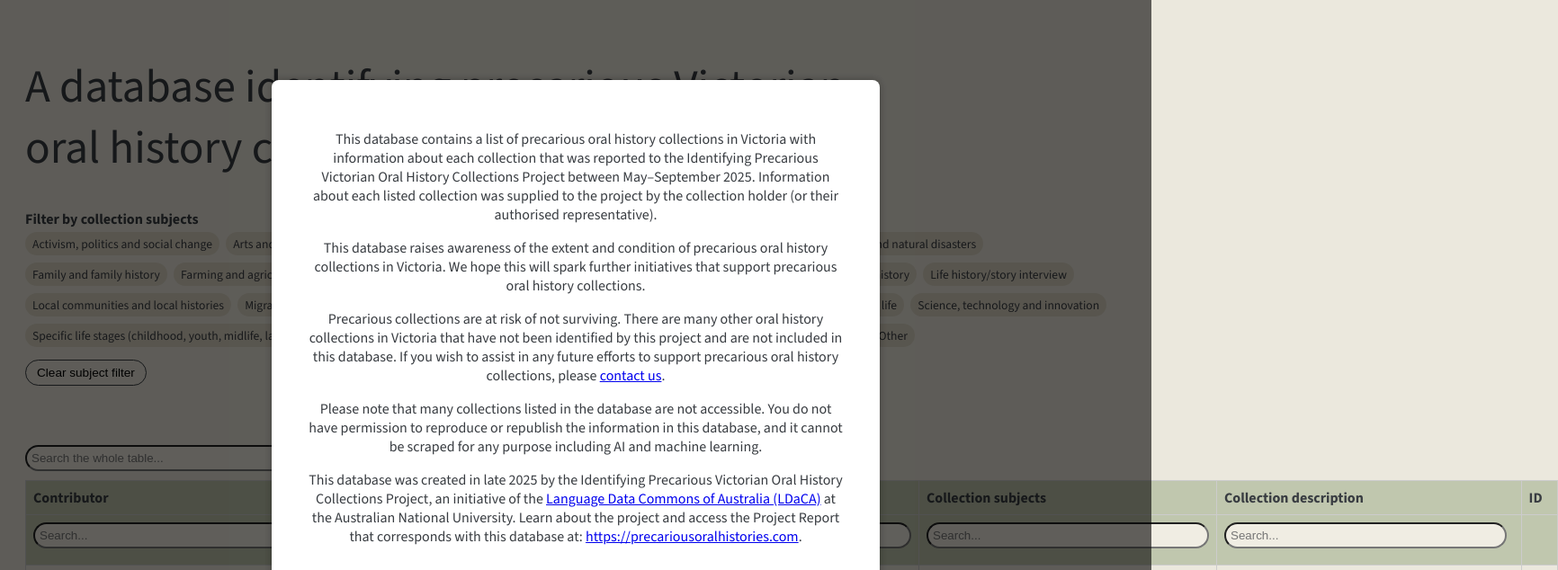
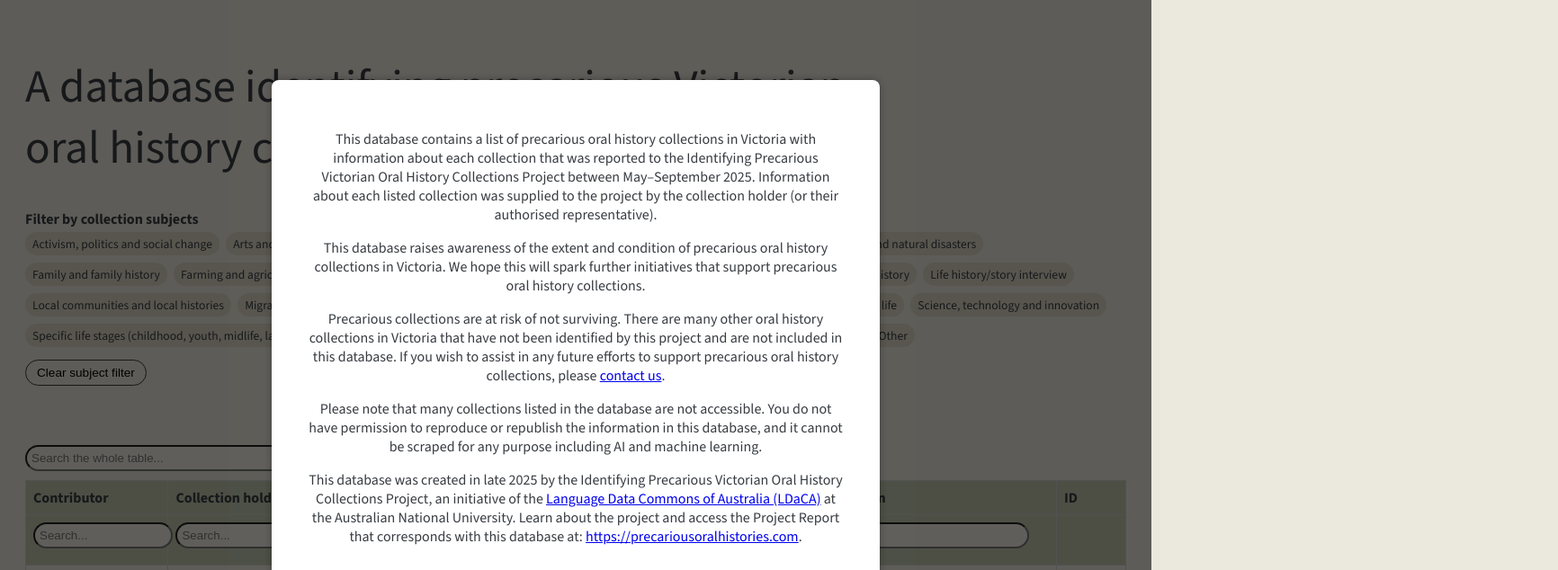
Before and after one commit to ladyofcode/precarious-oral-histories-searchable-table, a plain HTML site: page table/index.html in a window 1280 px wide. Shown: the top 634 px of the page at 90% size, 1732 px wide, since content can reach past the window. Drawn offline with nearby package versions, Linux system fonts and the light colour scheme.

Commit message:
fix overflow on desktop

```diff
--- a/table/styles.css
+++ b/table/styles.css
@@ -30,14 +30,20 @@ h1 {
 input[type="text"] {
     margin-bottom: 10px;
     padding: 5px;
-    width: 300px;
+    width: 100%;
+    max-width: 300px;
     border-radius: var(--radius-pill);
     background-color: var(--clr-brown-wash-light);
+}
+
+.col-filter {
+  width: 100% !important;
 }
 table { border-collapse: collapse; width: 100%; }
 th, td { border: 1px solid var(--clr-border); padding: 8px; text-align: left; vertical-align: top; }
 th { background-color: var(--clr-green-header); }
 tr.hide { display: none; }
+
 
 #popup {
   display: none;
```
